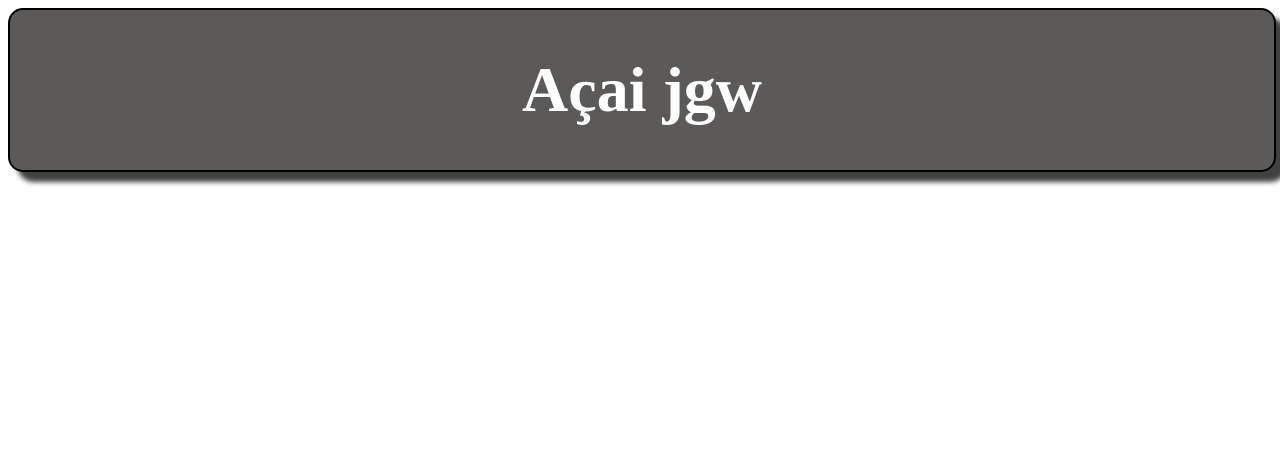
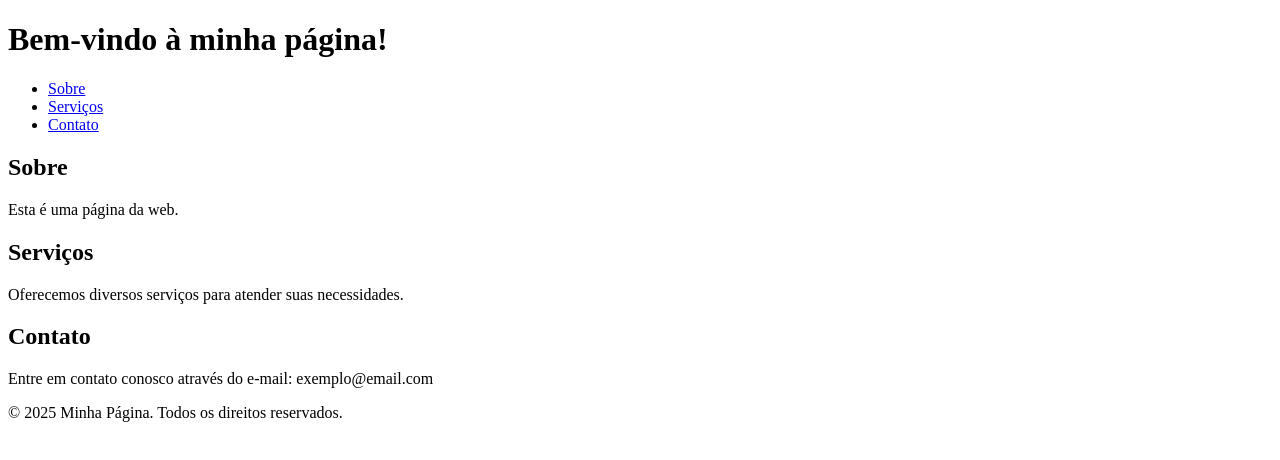
Before and after one commit to gusteivo-bitcoin/meu-site-modelito-, a plain HTML site: page meu site do açaí/index.html in a window 1280 px wide. Drawn offline with Linux system fonts and the light colour scheme.

Commit message:
Add files via upload

```diff
--- a/meu site do açaí/index.html
+++ b/meu site do açaí/index.html
@@ -1,16 +1,37 @@
 <!DOCTYPE html>
-<html lang="pt-BR">
+<html lang="pt-br">
 <head>
     <meta charset="UTF-8">
     <meta name="viewport" content="width=device-width, initial-scale=1.0">
-    <title>loja do Açai jgw</title>
-    <link rel="stylesheet" href="styles.css"
+    <title>Página Exemplo</title>
 </head>
 <body>
-    <div class="cabecalho">
-        <h1>Açai jgw</h1>
-        <h2></h2>
-    </div>
-
+    <header>
+        <h1>Bem-vindo à minha página!</h1>
+    </header>
+    <nav>
+        <ul>
+            <li><a href="#sobre">Sobre</a></li>
+            <li><a href="#servicos">Serviços</a></li>
+            <li><a href="#contato">Contato</a></li>
+        </ul>
+    </nav>
+    <main>
+        <section id="sobre">
+            <h2>Sobre</h2>
+            <p>Esta é uma página da web.</p>
+        </section>
+        <section id="servicos">
+            <h2>Serviços</h2>
+            <p>Oferecemos diversos serviços para atender suas necessidades.</p>
+        </section>
+        <section id="contato">
+            <h2>Contato</h2>
+            <p>Entre em contato conosco através do e-mail: exemplo@email.com</p>
+        </section>
+    </main>
+    <footer>
+        <p>&copy; 2025 Minha Página. Todos os direitos reservados.</p>
+    </footer>
 </body>
 </html>
--- /dev/null
+++ b/meu site do açaí/styles(1).css
@@ -0,0 +1,65 @@
+/* Estilo geral para o corpo da página */
+body {
+  font-family: Arial, sans-serif; /* Define a fonte padrão */
+  background-color: #f9f9f9; /* Cor de fundo da página */
+  margin: 0; /* Remove margens padrão */
+  padding: 0; /* Remove preenchimentos padrão */
+}
+
+/* Cabeçalho da página */
+header {
+  background-color: #4CAF50; /* Define a cor de fundo do cabeçalho */
+  color: white; /* Cor do texto no cabeçalho */
+  text-align: center; /* Centraliza o texto */
+  padding: 15px; /* Espaçamento interno */
+}
+
+/* Estilo para links de navegação */
+nav a {
+  text-decoration: none; /* Remove o sublinhado */
+  color: rgb(43, 31, 31); /* Cor do texto */
+  margin: 0 15px; /* Espaçamento entre links */
+  font-weight: bold; /* Texto em negrito */
+}
+
+/* Estilo para o conteúdo principal */
+main {
+  padding: 20px; /* Espaçamento interno */
+  background-color: rgb(34, 17, 17); /* Fundo branco */
+  box-shadow: 0 4px 8px rgba(0, 0, 0, 0.1); /* Sombra ao redor */
+  margin: 20px auto; /* Centraliza o conteúdo */
+  max-width: 800px; /* Largura máxima */
+  border-radius: 8px; /* Bordas arredondadas */
+}
+
+/* Estilo para rodapé */
+footer {
+  background-color: #333; /* Fundo escuro */
+  color: white; /* Texto branco */
+  text-align: center; /* Texto centralizado */
+  padding: 10px; /* Espaçamento interno */
+  position: fixed; /* Fixa o rodapé */
+  bottom: 0; /* Posiciona na parte inferior */
+  width: 100%; /* Ocupa toda a largura */
+}
+
+/* Estilo para botões */
+button {
+  background-color: #4CAF50; /* Cor de fundo do botão */
+  color: white; /* Cor do texto */
+  border: none; /* Remove bordas */
+  padding: 10px 20px; /* Espaçamento interno */
+  cursor: pointer; /* Mostra o cursor de clique */
+  border-radius: 5px; /* Bordas arredondadas */
+}
+
+button:hover {
+  background-color: #45a049; /* Cor quando o botão é destacado */
+}
+
+/* Estilo para imagens responsivas */
+img {
+  max-width: 100%; /* Largura máxima é 100% do contêiner */
+  height: auto; /* Altura ajustada automaticamente */
+  border-radius: 8px; /* Bordas arredondadas */
+}
```
